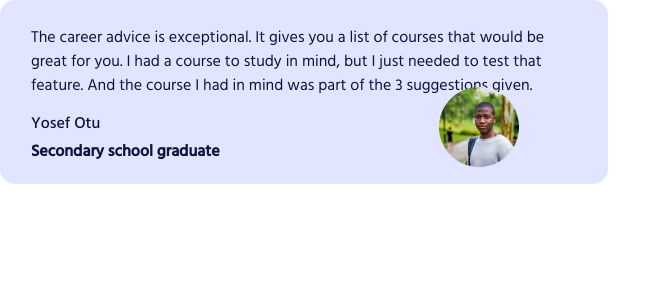
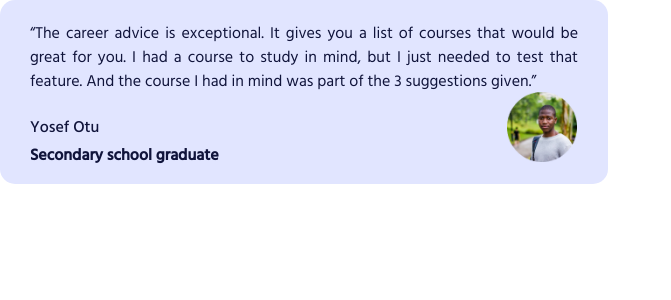
Before and after one commit to CDiala/school-finder, a React (Create React App) app in the folder client/: page / in a window 1280 px wide. Shown: the top 300 px of the page, without its empty margins (0-671 px from the left). Built offline with nearby package versions, Linux system fonts and the light colour scheme.

Commit message:
Completed the testimonial card component.

```diff
--- a/client/src/components/shared/TestimonialCard/TestimonialCard.css
+++ b/client/src/components/shared/TestimonialCard/TestimonialCard.css
@@ -1,25 +1,26 @@
 .testimonial-container {
   background: #e1e5ff;
-  padding: 24px 31px 22px;
   border-radius: 15px;
   color: #10143b;
   height: 184px;
   max-width: 608px;
+  padding: 20px 30px;
+  position: relative;
 }
 .testimonial-card-bottom {
   color: #10143b;
   display: flex;
+  flex-direction: column;
   justify-content: space-between;
-}
-
-.testimonial-profile {
-  margin-right: 58px;
+  margin-top: 22px;
 }
 
 .testimony {
-  margin-bottom: 14px;
+  display: block;
   font-size: 16px;
   line-height: 24px;
+  margin-bottom: 14px;
+  text-align: justify;
 }
 
 .testimony-name {
@@ -27,16 +28,18 @@
   line-height: 24px;
   margin-bottom: 4px;
 }
+.testimony-name,
+.testimony-title {
+  font-style: normal;
+}
 
 .testimony-title {
   font-weight: 600;
 }
 
-.testimony-profile-container {
-  position: relative;
-  top: -23px;
+.testimony-profile {
+  bottom: 22px;
+  position: absolute;
+  right: 31px;
+  width: 70px;
 }
-
-.tst-crd {
-  height: 52px;
-}
--- a/client/src/components/shared/TestimonialCard/TestimonialCard.js
+++ b/client/src/components/shared/TestimonialCard/TestimonialCard.js
@@ -4,20 +4,14 @@ const TestimonialCard = (props) => {
   const { testimony, names, status, image } = props.testament;
   return (
     <>
-      <div className="testimonial-container">
-        {/* <div> */}
-        <p className="testimony">{testimony}</p>
-        {/* </div> */}
-        <div className="testimonial-card-bottom">
-          <div className="tst-crd">
-            <p className="testimony-name">{names}</p>
-            <p className="testimony-title">{status}</p>
-          </div>
-          <div className="testimony-profile-container">
-            <img className="testimonial-profile" src={image} alt="" />
-          </div>
-        </div>
-      </div>
+      <blockquote className="testimonial-container">
+        <q className="testimony">{testimony}</q>
+        <figcaption className="testimonial-card-bottom">
+          <cite className="testimony-name">{names}</cite>
+          <cite className="testimony-title">{status}</cite>
+        </figcaption>
+        <img className="testimony-profile" src={image} alt="" />
+      </blockquote>
     </>
   );
 };
```
